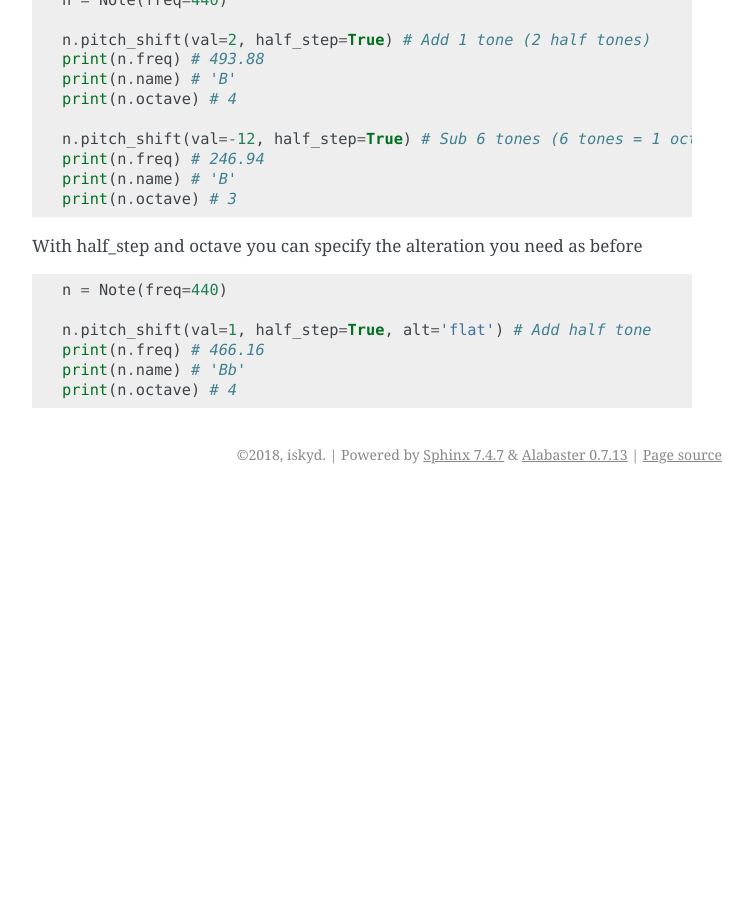
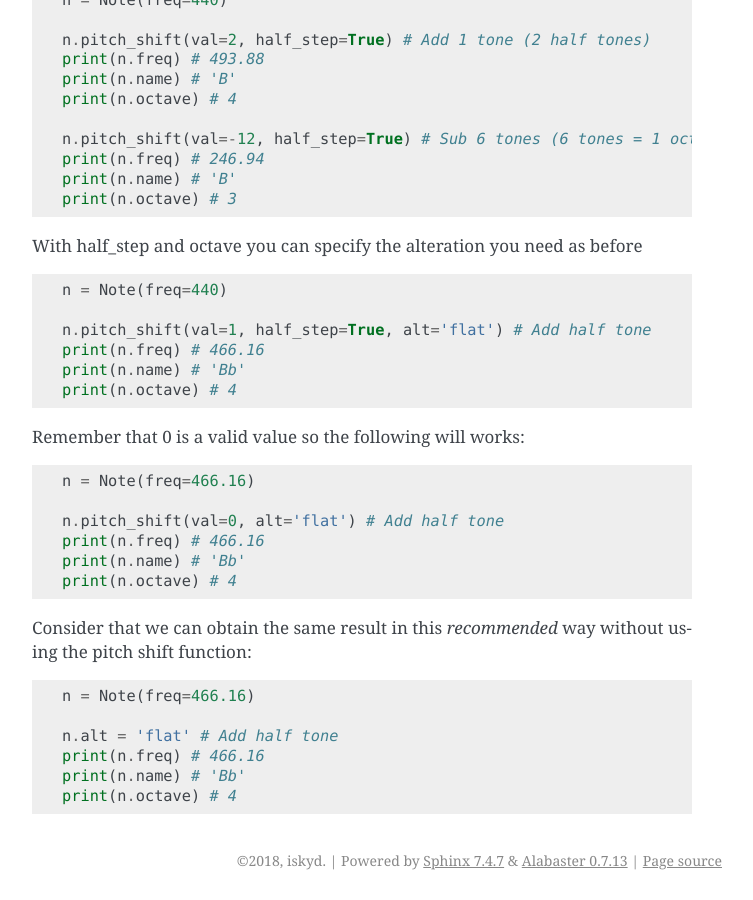
Before and after one commit to iskyd/babs, a Sphinx documentation site: the page built from docs/note.rst, in a window 1280 px wide and 900 px high, scrolled down 2808 px. Shown: the whole window, without its empty margins (388-1141 px from the left). Built offline with Sphinx 7.4.7, drawn with Linux system fonts in a browser that asks for light colours; before the commit the page ends 3302 px from its top, so only the background shows below that.

Commit message:
note documentation

```diff
--- a/docs/note.rst
+++ b/docs/note.rst
@@ -170,3 +170,25 @@ With half_step and octave you can specify the alteration you need as before
     print(n.freq) # 466.16
     print(n.name) # 'Bb'
     print(n.octave) # 4
+
+Remember that 0 is a valid value so the following will works:
+
+.. code-block:: python
+
+    n = Note(freq=466.16)
+
+    n.pitch_shift(val=0, alt='flat') # Add half tone
+    print(n.freq) # 466.16
+    print(n.name) # 'Bb'
+    print(n.octave) # 4
+
+Consider that we can obtain the same result in this *recommended* way without using the pitch shift function:
+
+.. code-block:: python
+
+    n = Note(freq=466.16)
+
+    n.alt = 'flat' # Add half tone
+    print(n.freq) # 466.16
+    print(n.name) # 'Bb'
+    print(n.octave) # 4
```
